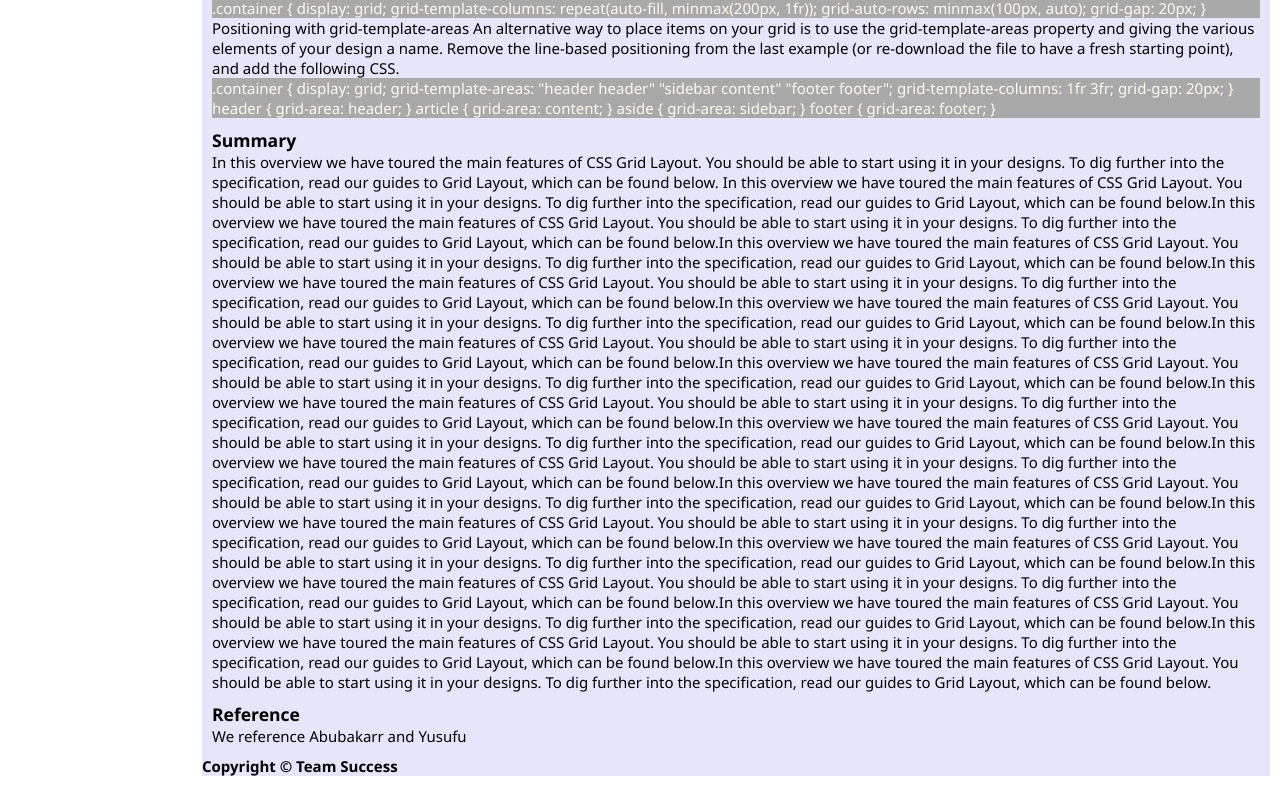
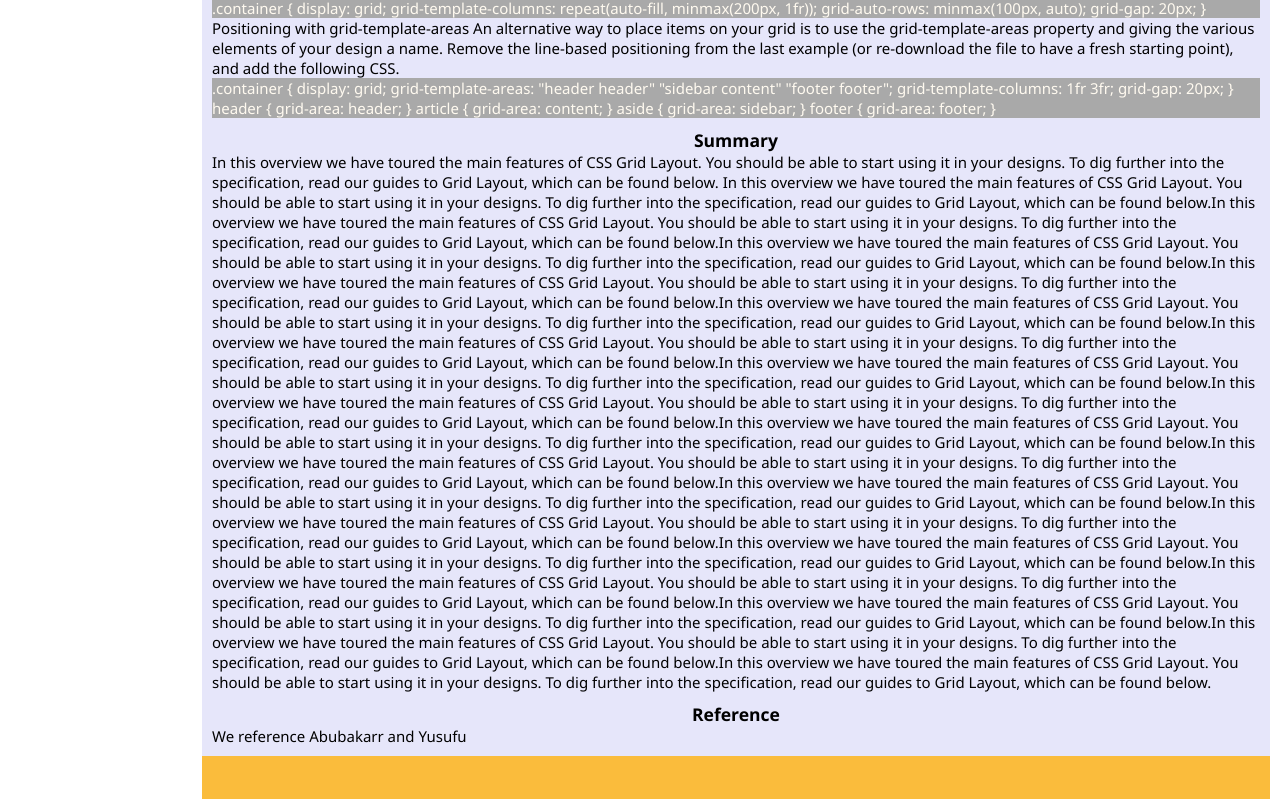
Before and after one commit to kamaraabubakarrm/Grid_Layout, a plain HTML site: page index.html in a window 1280 px wide. Shown: the part 1401-2200 px from the top of the page. Drawn offline with Linux system fonts and the light colour scheme.

Commit message:
Formatting of section headings and footer

```diff
--- a/style.css
+++ b/style.css
@@ -91,3 +91,33 @@ nav{
     margin: 10px;
     font-family: 'Segoe UI', Tahoma, Geneva, Verdana, sans-serif;
 }
+#know{
+    text-align: center;
+}
+.main-content #intro{
+    text-align: center;
+}
+
+#it-works{
+    text-align: center;
+}
+.summary{
+    text-align: center;
+}
+
+.reference{
+    text-align: center;
+}
+.footer{
+    grid-area: footer;
+    background-color: #fabc3c;
+    height: 100%;
+
+
+}
+.footer h4{
+    text-align: center;
+    padding-top: 50px;
+    font-size: 3em;
+    padding-bottom: 50px;
+}
```
